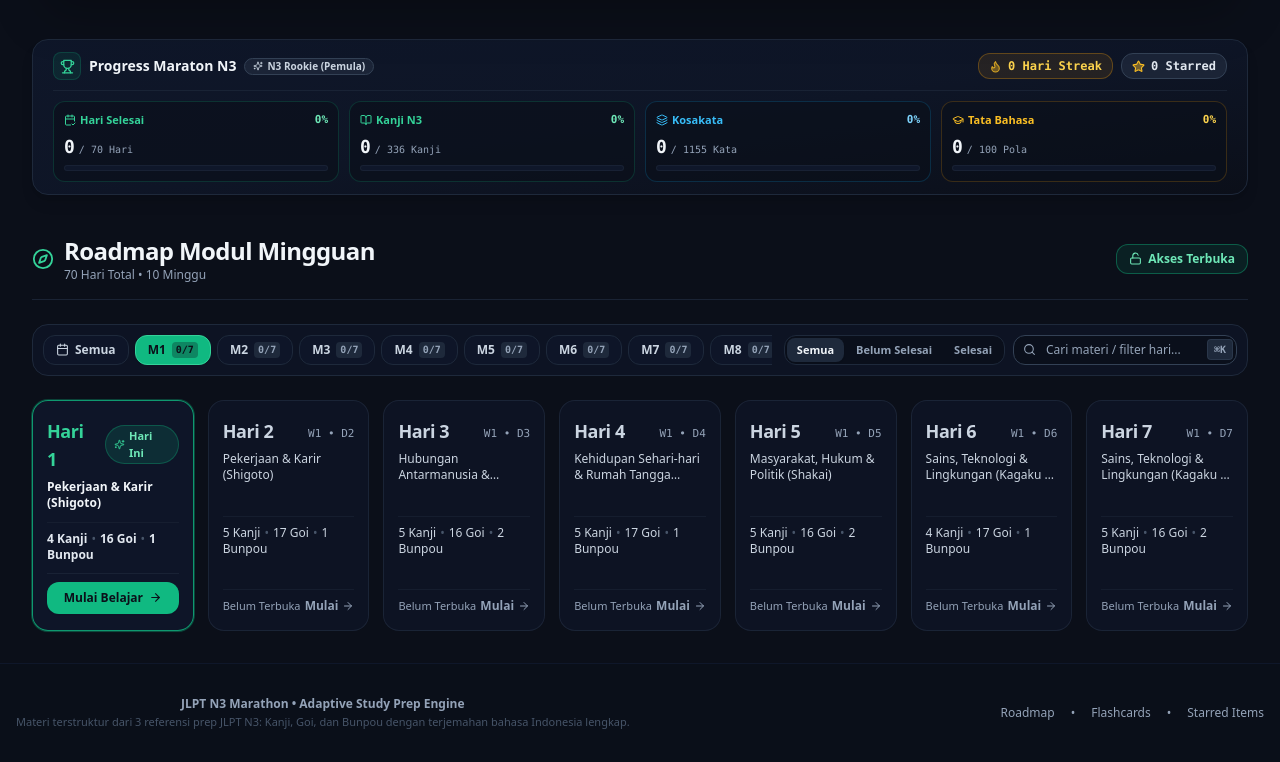
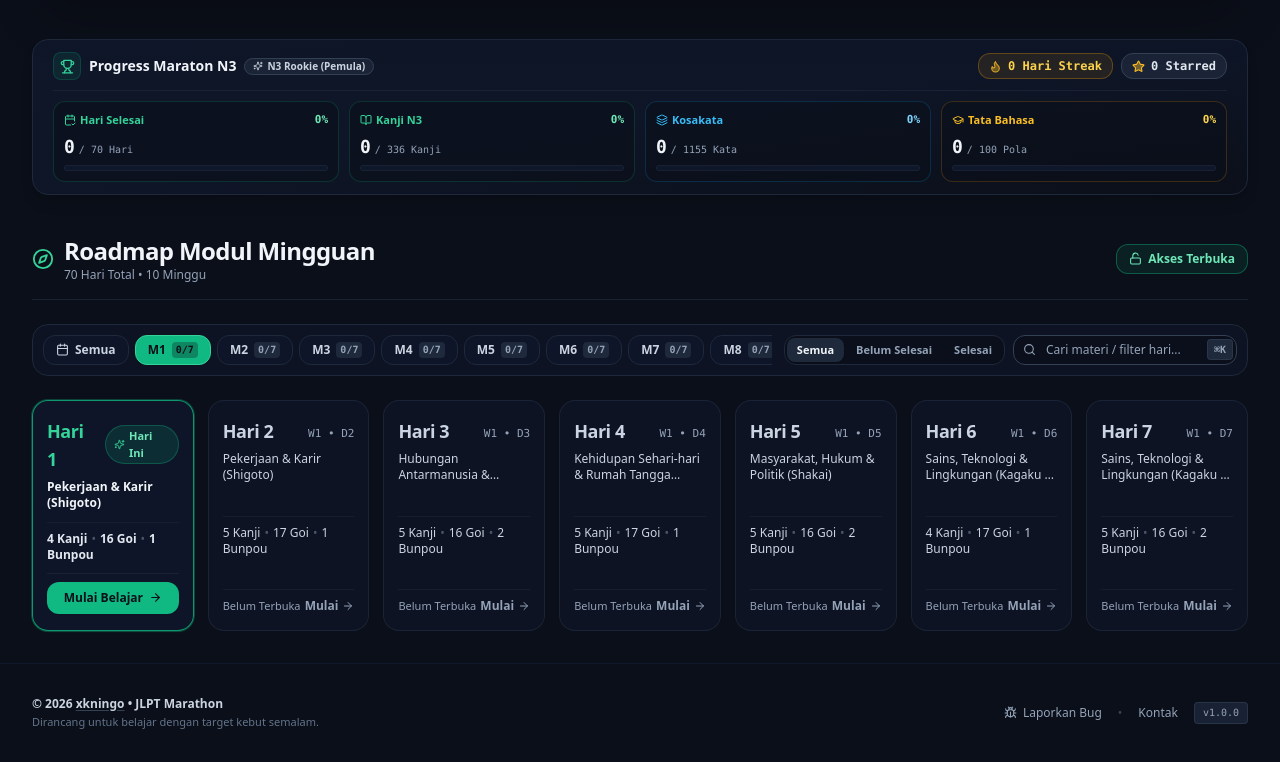
Before and after one commit to kningo/maraton, a Next.js app: page / in a window 1280 px wide. Shown: the part 650-1412 px from the top of the page. Built offline with nearby package versions, Linux system fonts and the light colour scheme.

Commit message:
feat: add developer credits, contact, and bug report links in footer

```diff
--- a/app/layout.tsx
+++ b/app/layout.tsx
@@ -1,6 +1,7 @@
 import type { Metadata } from "next";
 import "./globals.css";
 import { Navbar } from "../components/Navbar";
+import { Footer } from "../components/Footer";
 
 export const metadata: Metadata = {
   title: "JLPT N3 Marathon (70 Days) | Persiapan Lengkap Kanji, Kosakata & Tata Bahasa",
@@ -38,26 +39,7 @@ export default function RootLayout({
       <body className="min-h-screen bg-slate-950 text-slate-100 flex flex-col font-sans selection:bg-emerald-500/30 selection:text-emerald-300">
         <Navbar />
         <main className="flex-1 w-full">{children}</main>
-
-        <footer className="border-t border-slate-900 bg-slate-950/80 py-8 px-4 text-center text-xs text-slate-500">
-          <div className="max-w-7xl mx-auto flex flex-col sm:flex-row items-center justify-between gap-4">
-            <div>
-              <p className="font-semibold text-slate-400">
-                JLPT N3 Marathon • Adaptive Study Prep Engine
-              </p>
-              <p className="text-[11px] text-slate-600 mt-0.5">
-                Materi terstruktur dari 3 referensi prep JLPT N3: Kanji, Goi, dan Bunpou dengan terjemahan bahasa Indonesia lengkap.
-              </p>
-            </div>
-            <div className="flex items-center gap-4 text-slate-400">
-              <a href="/" className="hover:text-emerald-400 transition-colors">Roadmap</a>
-              <span>•</span>
-              <a href="/flashcards" className="hover:text-emerald-400 transition-colors">Flashcards</a>
-              <span>•</span>
-              <a href="/review" className="hover:text-amber-400 transition-colors">Starred Items</a>
-            </div>
-          </div>
-        </footer>
+        <Footer />
       </body>
     </html>
   );
--- /dev/null
+++ b/components/Footer.tsx
@@ -0,0 +1,59 @@
+import React from "react";
+import { Bug } from "lucide-react";
+
+export function Footer() {
+  return (
+    <footer className="border-t border-slate-900 bg-slate-950/80 py-6 sm:py-8 px-4 sm:px-8 text-xs text-slate-500">
+      <div className="max-w-7xl mx-auto flex flex-col sm:flex-row items-center justify-between gap-3 sm:gap-4">
+        {/* Left Section (Developer Copyright & Subtitle) */}
+        <div className="text-center sm:text-left">
+          <p className="font-semibold text-slate-300">
+            © 2026{" "}
+            <a
+              href="https://xkningo.my.id"
+              target="_blank"
+              rel="noopener noreferrer"
+              className="hover:text-emerald-400 transition-colors underline decoration-slate-700 underline-offset-2 hover:decoration-emerald-400"
+            >
+              xkningo
+            </a>{" "}
+            • JLPT Marathon
+          </p>
+          <p className="text-[11px] text-slate-500 mt-0.5">
+            Dirancang untuk belajar dengan target kebut semalam.
+          </p>
+        </div>
+
+        {/* Right Section (Utility Actions) */}
+        <div className="flex items-center flex-wrap justify-center sm:justify-end gap-3 sm:gap-4 text-slate-400">
+          <a
+            href="https://xkningo.my.id"
+            target="_blank"
+            rel="noopener noreferrer"
+            className="flex items-center gap-1.5 hover:text-emerald-400 transition-colors"
+            title="Laporkan bug atau kirimkan masukan"
+          >
+            <Bug size={13} />
+            <span>Laporkan Bug</span>
+          </a>
+
+          <span className="text-slate-700 hidden sm:inline">•</span>
+
+          <a
+            href="https://xkningo.my.id"
+            target="_blank"
+            rel="noopener noreferrer"
+            className="hover:text-emerald-400 transition-colors"
+            title="Hubungi pengembang"
+          >
+            Kontak
+          </a>
+
+          <span className="text-[10px] px-2 py-0.5 rounded bg-slate-800/80 text-slate-400 font-mono border border-slate-700/60 select-none">
+            v1.0.0
+          </span>
+        </div>
+      </div>
+    </footer>
+  );
+}
```
Also changed, not shown: 1 other file (tests, documents, lock files or other folders).
